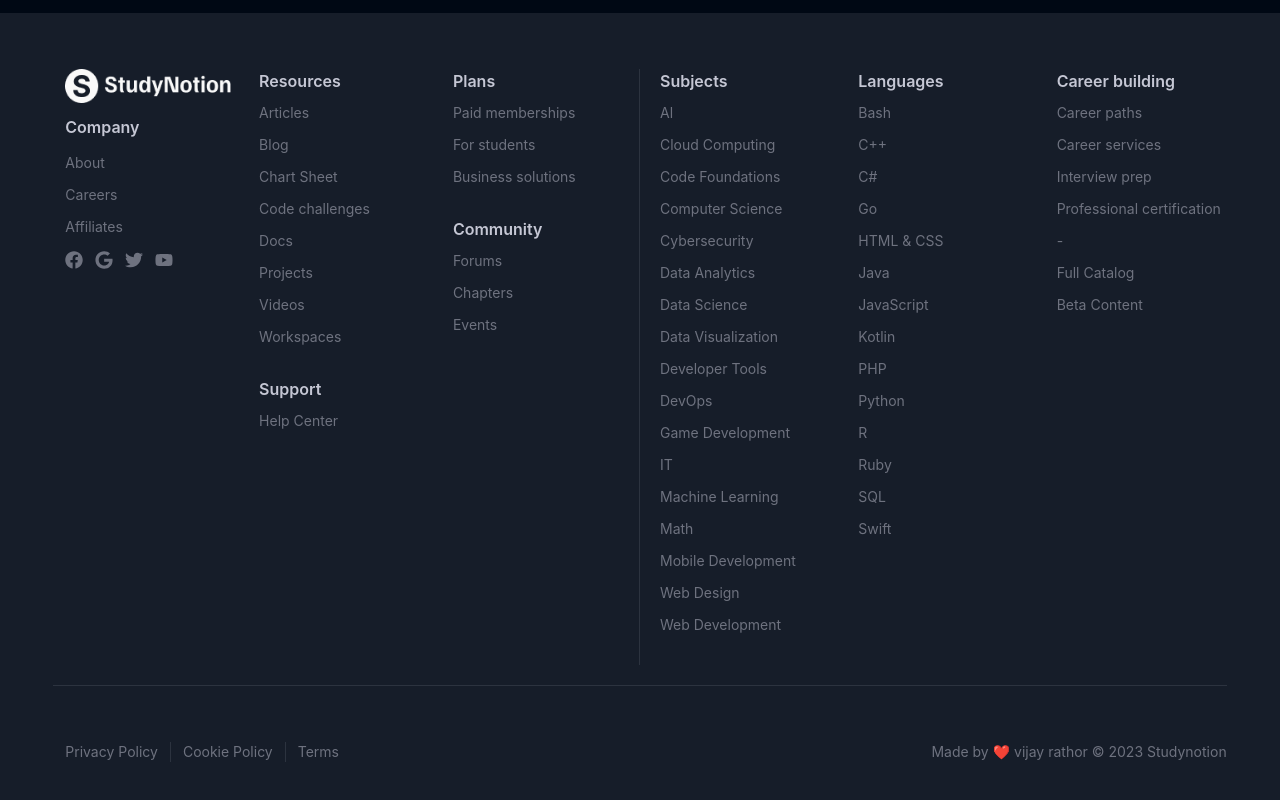
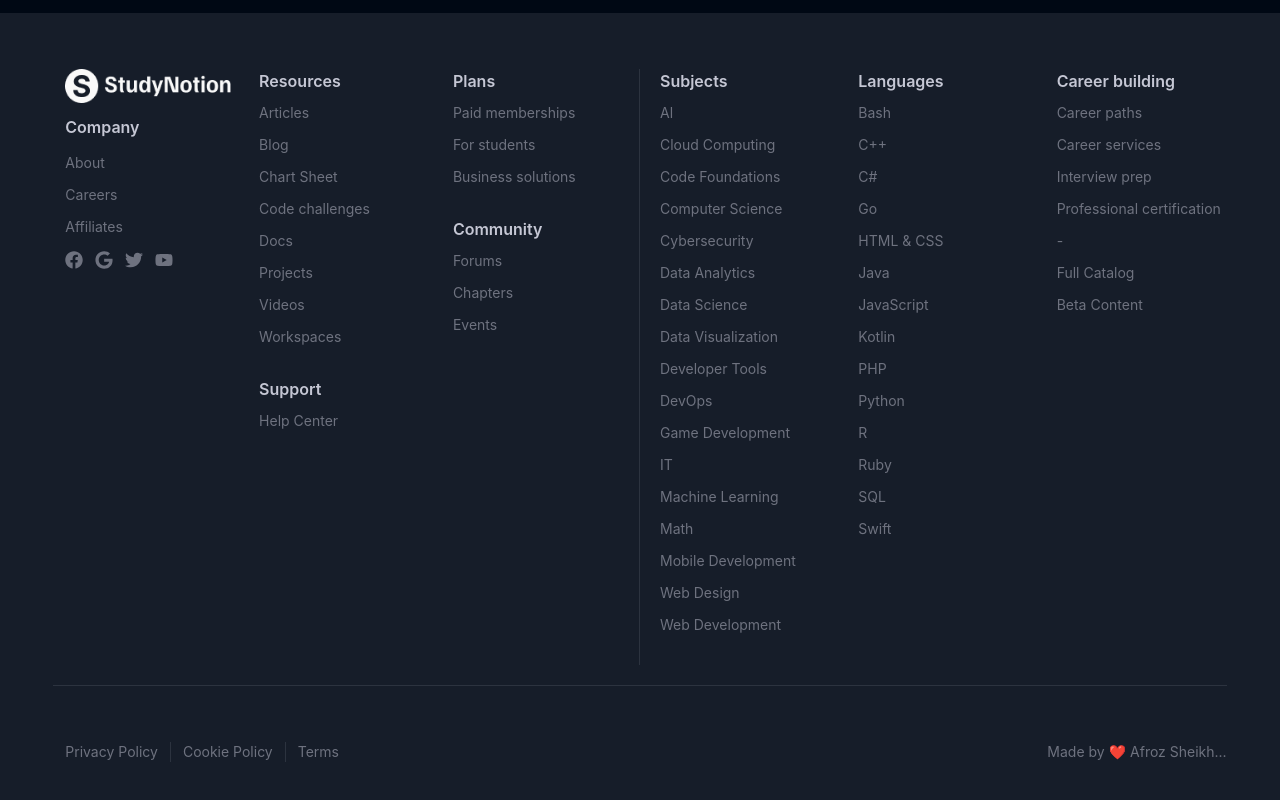
Before and after one commit to AfrozSheikh/STUDYNOTION, a React (Create React App) app: page / in a window 1280 px wide. Shown: the part 4400-5200 px from the top of the page. Built offline with nearby package versions, Linux system fonts and the light colour scheme; no server answers.

Commit message:
Update Footer.jsx

```diff
--- a/src/components/common/Footer.jsx
+++ b/src/components/common/Footer.jsx
@@ -172,7 +172,7 @@
             })}
           </div>
 
-          <div className="text-center">Made by ❤️ vijay rathor © 2023 Studynotion</div>
+          <div className="text-center">Made by ❤️ Afroz Sheikh... </div>
         </div>
       </div>
     </div>
```
